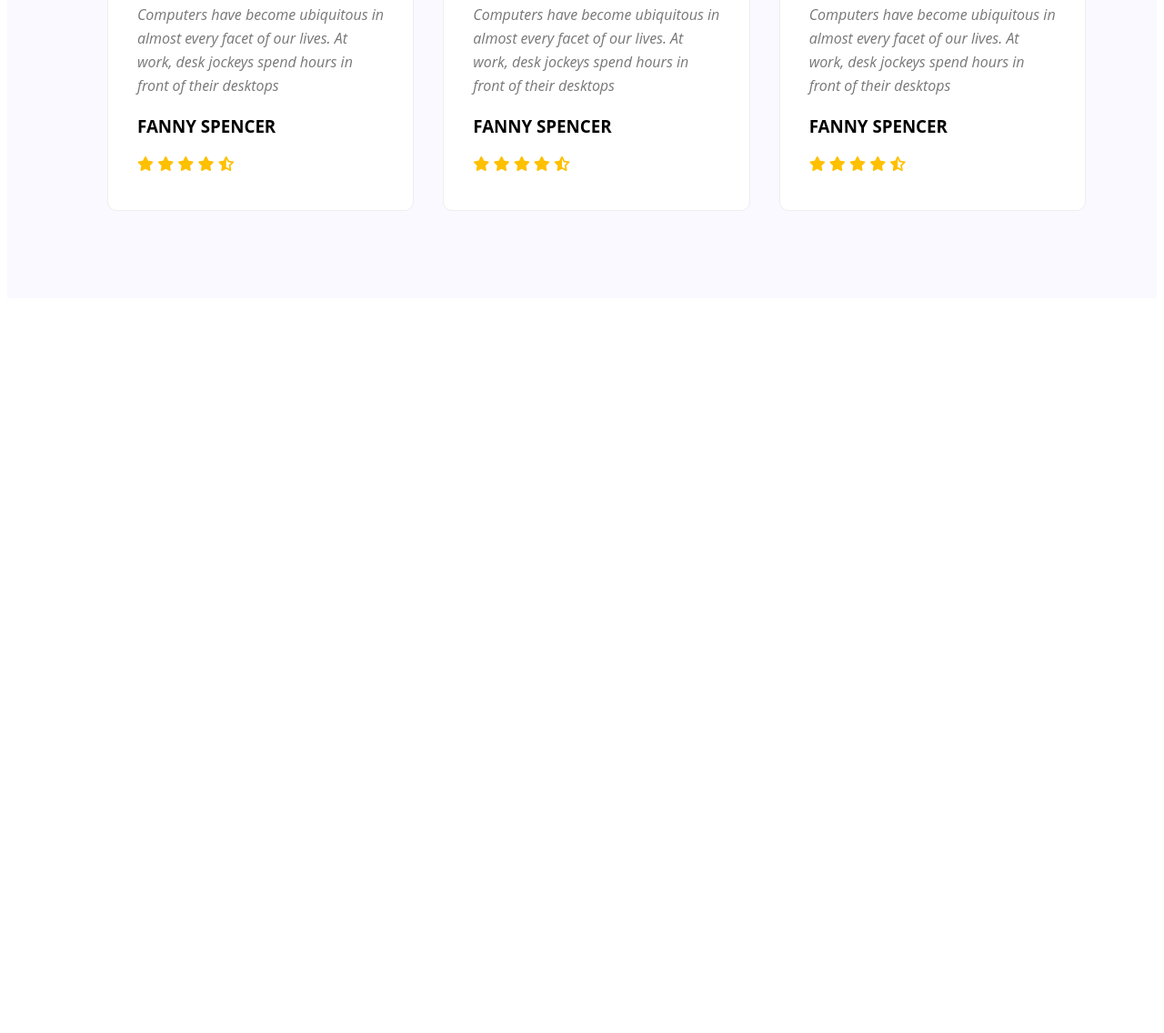
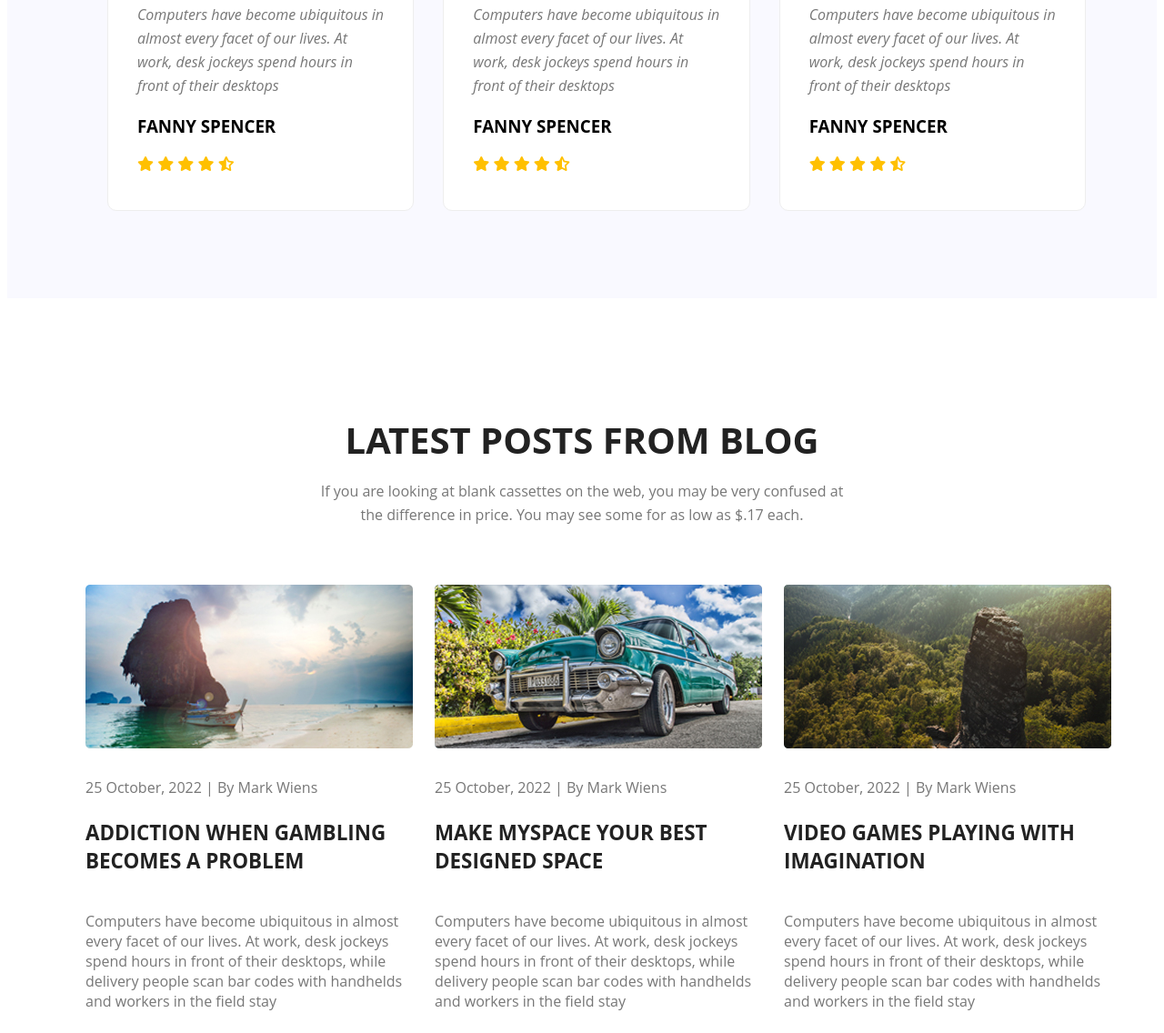
Before and after one commit to BosimovJaloliddin/Portfolio-2, a plain HTML site: page index.html in a window 1280 px wide. Shown: the part 3894-5030 px from the top of the page at 91% size. Before the commit the page ends 4230 px from the top, so only its background shows below. Drawn offline with Linux system fonts and the light colour scheme.

Commit message:
Add blog section

```diff
--- a/CSS/index.css
+++ b/CSS/index.css
@@ -299,3 +299,41 @@
 .tests-item i{
     color: rgb(255,192,0);
 }
+
+/* Blog style */
+.blog{
+    margin-top: 8rem;
+}
+.blog-items{
+    display: flex;
+    margin-top: 4rem;
+}
+.blog-item{
+    width: 33%;
+    margin-left: 1.5rem;
+}
+.blog-item img{
+    vertical-align: middle;
+    margin-bottom: 2rem;
+}
+.blog-item a{
+    text-decoration: none;
+    color: #777;
+    font-size: 1rem;
+}
+.blog-item h3{
+    font-size: 1.4rem;
+    color: #222;
+    margin-bottom: 2.5rem;
+    transition: all 300ms linear 0s;
+    font-weight: bold;
+    cursor: pointer;
+}
+.blog-item p{
+    line-height: 22px;
+    color: #777;
+    font-weight: normal;
+}
+.blog-item h3:hover{
+    color: #8490ff;
+}
--- a/index.html
+++ b/index.html
@@ -356,5 +356,53 @@
                 </section>
             </div>
         </div>
+
+        <!-- Blog section -->
+        <div class="container">
+            <section class="blog">
+                <h1 class="section-subtitle">
+                    LATEST POSTS FROM BLOG
+                </h1>
+                <p class="section-title">
+                    If you are looking at blank cassettes on the web, you may be very confused at <br> the difference in price. You may see some for as low as $.17 each.
+                </p>
+                <div class="blog-items">
+                    <div class="blog-item">
+                        <img src="./images/blog-image__1.png" alt="Blog image">
+                        <a href="#">
+                            25 October, 2022 | By Mark Wiens
+                        </a>
+                        <h3>
+                            ADDICTION WHEN GAMBLING BECOMES A PROBLEM
+                        </h3>
+                        <p>
+                            Computers have become ubiquitous in almost every facet of our lives. At work, desk jockeys spend hours in front of their desktops, while delivery people scan bar codes with handhelds and workers in the field stay
+                        </p>
+                    </div>
+                    <div class="blog-item">
+                        <img src="./images/blog-image__2.png" alt="Blog image">
+                        <a href="#">
+                            25 October, 2022 | By Mark Wiens
+                        </a>
+                        <h3>
+                            MAKE MYSPACE YOUR BEST DESIGNED SPACE                        </h3>
+                        <p>
+                            Computers have become ubiquitous in almost every facet of our lives. At work, desk jockeys spend hours in front of their desktops, while delivery people scan bar codes with handhelds and workers in the field stay
+                        </p>
+                    </div>
+                    <div class="blog-item">
+                        <img src="./images/blog-image__3.png" alt="Blog image">
+                        <a href="#">
+                            25 October, 2022 | By Mark Wiens
+                        </a>
+                        <h3>
+                            VIDEO GAMES PLAYING WITH IMAGINATION                        </h3>
+                        <p>
+                            Computers have become ubiquitous in almost every facet of our lives. At work, desk jockeys spend hours in front of their desktops, while delivery people scan bar codes with handhelds and workers in the field stay
+                        </p>
+                    </div>
+                </div>
+            </section>
+        </div>
     </body>
 </html>
```
Also changed, not shown: images/blog-image__1.png (added), images/blog-image__2.png (added), images/blog-image__3.png (added).
